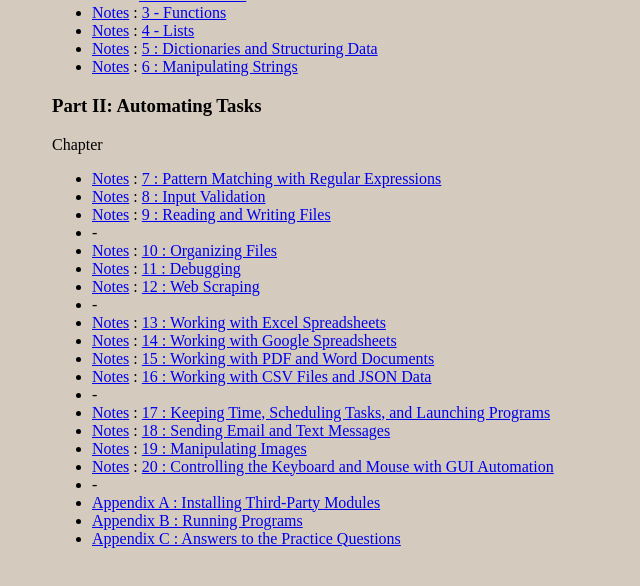
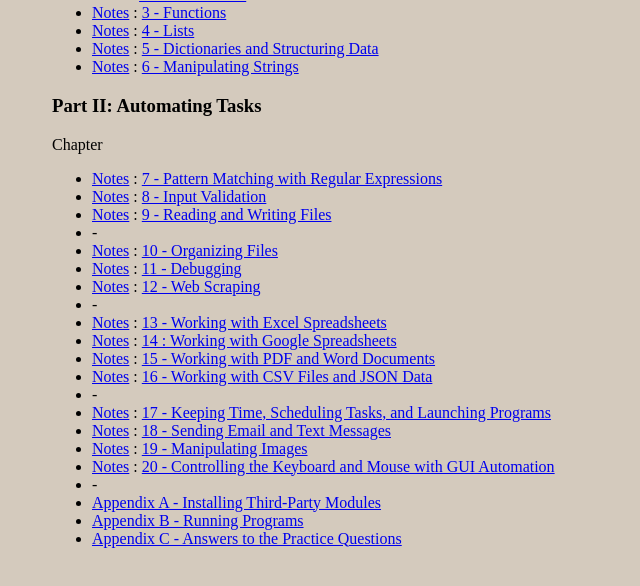
Before and after one commit to TeddyCatTX/AutomateTheBoringStuffWithPython, a plain HTML site: page index.html in a window 1280 px wide. Shown: the part 302-888 px from the top of the page, without its empty margins (20-660 px from the left). Drawn offline with Linux system fonts and the light colour scheme.

Commit message:
Add files via upload

```diff
--- a/index.html
+++ b/index.html
@@ -22,10 +22,10 @@
         <a href="http://automatetheboringstuff.com/2e/chapter4/" target="_blank">4 - Lists</a>
     </li>
     <li><a href="Notes_05.html" target="_blank">Notes</a> :
-        <a href="http://automatetheboringstuff.com/2e/chapter5/" target="_blank">5 : Dictionaries and Structuring Data</a>
+        <a href="http://automatetheboringstuff.com/2e/chapter5/" target="_blank">5 - Dictionaries and Structuring Data</a>
     </li>
     <li><a href="Notes_06.html" target="_blank">Notes</a> :
-        <a href="https://automatetheboringstuff.com/2e/chapter6/" target="_blank">6 : Manipulating Strings</a>
+        <a href="https://automatetheboringstuff.com/2e/chapter6/" target="_blank">6 - Manipulating Strings</a>
     </li>
 </ul>
 
@@ -33,59 +33,59 @@
 <p>Chapter</p>
 <ul>
     <li><a href="Notes_07.html" target="_blank">Notes</a> :
-        <a href="http://automatetheboringstuff.com/2e/chapter7/" target="_blank">7 : Pattern Matching with Regular Expressions</a>
+        <a href="http://automatetheboringstuff.com/2e/chapter7/" target="_blank">7 - Pattern Matching with Regular Expressions</a>
     </li>
     <li><a href="Notes_08.html" target="_blank">Notes</a> :
-        <a href="http://automatetheboringstuff.com/2e/chapter8/" target="_blank">8 : Input Validation</a>
+        <a href="http://automatetheboringstuff.com/2e/chapter8/" target="_blank">8 - Input Validation</a>
     </li>
     <li><a href="Notes_09.html" target="_blank">Notes</a> :
-        <a href="http://automatetheboringstuff.com/2e/chapter9/" target="_blank">9 : Reading and Writing Files</a>
+        <a href="http://automatetheboringstuff.com/2e/chapter9/" target="_blank">9 - Reading and Writing Files</a>
     </li>
     <li>-</li>
     <li><a href="Notes_10.html" target="_blank">Notes</a> :
-        <a href="http://automatetheboringstuff.com/2e/chapter10/" target="_blank">10 : Organizing Files</a>
+        <a href="http://automatetheboringstuff.com/2e/chapter10/" target="_blank">10 - Organizing Files</a>
     </li>
     <li><a href="Notes_11.html" target="_blank">Notes</a> :
-        <a href="http://automatetheboringstuff.com/2e/chapter11/" target="_blank">11 : Debugging</a>
+        <a href="http://automatetheboringstuff.com/2e/chapter11/" target="_blank">11 - Debugging</a>
 
     </li>
     <li><a href="Notes_12.html" target="_blank">Notes</a> :
-        <a href="http://automatetheboringstuff.com/2e/chapter12/" target="_blank">12 : Web Scraping</a>
+        <a href="http://automatetheboringstuff.com/2e/chapter12/" target="_blank">12 - Web Scraping</a>
     </li>
     <li>-</li>
     <li><a href="Notes_13.html" target="_blank">Notes</a> :
-        <a href="http://automatetheboringstuff.com/2e/chapter13/" target="_blank">13 : Working with Excel Spreadsheets</a>
+        <a href="http://automatetheboringstuff.com/2e/chapter13/" target="_blank">13 - Working with Excel Spreadsheets</a>
     </li>
     <li><a href="Notes_14.html" target="_blank">Notes</a> :
         <a href="http://automatetheboringstuff.com/2e/chapter14/" target="_blank">14 : Working with Google Spreadsheets</a>
     </li>
     <li><a href="Notes_15.html" target="_blank">Notes</a> :
-        <a href="http://automatetheboringstuff.com/2e/chapter15/" target="_blank">15 : Working with PDF and Word Documents</a>
+        <a href="http://automatetheboringstuff.com/2e/chapter15/" target="_blank">15 - Working with PDF and Word Documents</a>
     </li>
     <li><a href="Notes_16.html" target="_blank">Notes</a> :
-        <a href="http://automatetheboringstuff.com/2e/chapter16/" target="_blank">16 : Working with CSV Files and JSON Data</a>
+        <a href="http://automatetheboringstuff.com/2e/chapter16/" target="_blank">16 - Working with CSV Files and JSON Data</a>
     </li>
     <li>-</li>
     <li><a href="Notes_17.html" target="_blank">Notes</a> :
-        <a href="http://automatetheboringstuff.com/2e/chapter17/" target="_blank">17 : Keeping Time, Scheduling Tasks, and Launching Programs</a>
+        <a href="http://automatetheboringstuff.com/2e/chapter17/" target="_blank">17 - Keeping Time, Scheduling Tasks, and Launching Programs</a>
     </li>
     <li><a href="Notes_18.html" target="_blank">Notes</a> :
-        <a href="http://automatetheboringstuff.com/2e/chapter18/" target="_blank">18 : Sending Email and Text Messages</a>
+        <a href="http://automatetheboringstuff.com/2e/chapter18/" target="_blank">18 - Sending Email and Text Messages</a>
     </li>
     <li><a href="Notes_19.html" target="_blank">Notes</a> :
-        <a href="http://automatetheboringstuff.com/2e/chapter19/" target="_blank">19 : Manipulating Images</a>
+        <a href="http://automatetheboringstuff.com/2e/chapter19/" target="_blank">19 - Manipulating Images</a>
     </li>
     <li><a href="Notes_20.html" target="_blank">Notes</a> :
-        <a href="http://automatetheboringstuff.com/2e/chapter20/" target="_blank">20 : Controlling the Keyboard and Mouse with GUI Automation</a>
+        <a href="http://automatetheboringstuff.com/2e/chapter20/" target="_blank">20 - Controlling the Keyboard and Mouse with GUI Automation</a>
     </li>
     <li>-</li>
     <li>
-        <a href="http://automatetheboringstuff.com/2e/appendixa/" target="_blank">Appendix A : Installing Third-Party Modules</a>
+        <a href="http://automatetheboringstuff.com/2e/appendixa/" target="_blank">Appendix A - Installing Third-Party Modules</a>
     </li>
     <li>
-        <a href="http://automatetheboringstuff.com/2e/appendixb/" target="_blank">Appendix B : Running Programs</a>
+        <a href="http://automatetheboringstuff.com/2e/appendixb/" target="_blank">Appendix B - Running Programs</a>
     </li>
     <li>
-        <a href="http://automatetheboringstuff.com/2e/appendixc/" target="_blank">Appendix C : Answers to the Practice Questions</a>
+        <a href="http://automatetheboringstuff.com/2e/appendixc/" target="_blank">Appendix C - Answers to the Practice Questions</a>
     </li>
 </ul>
```
